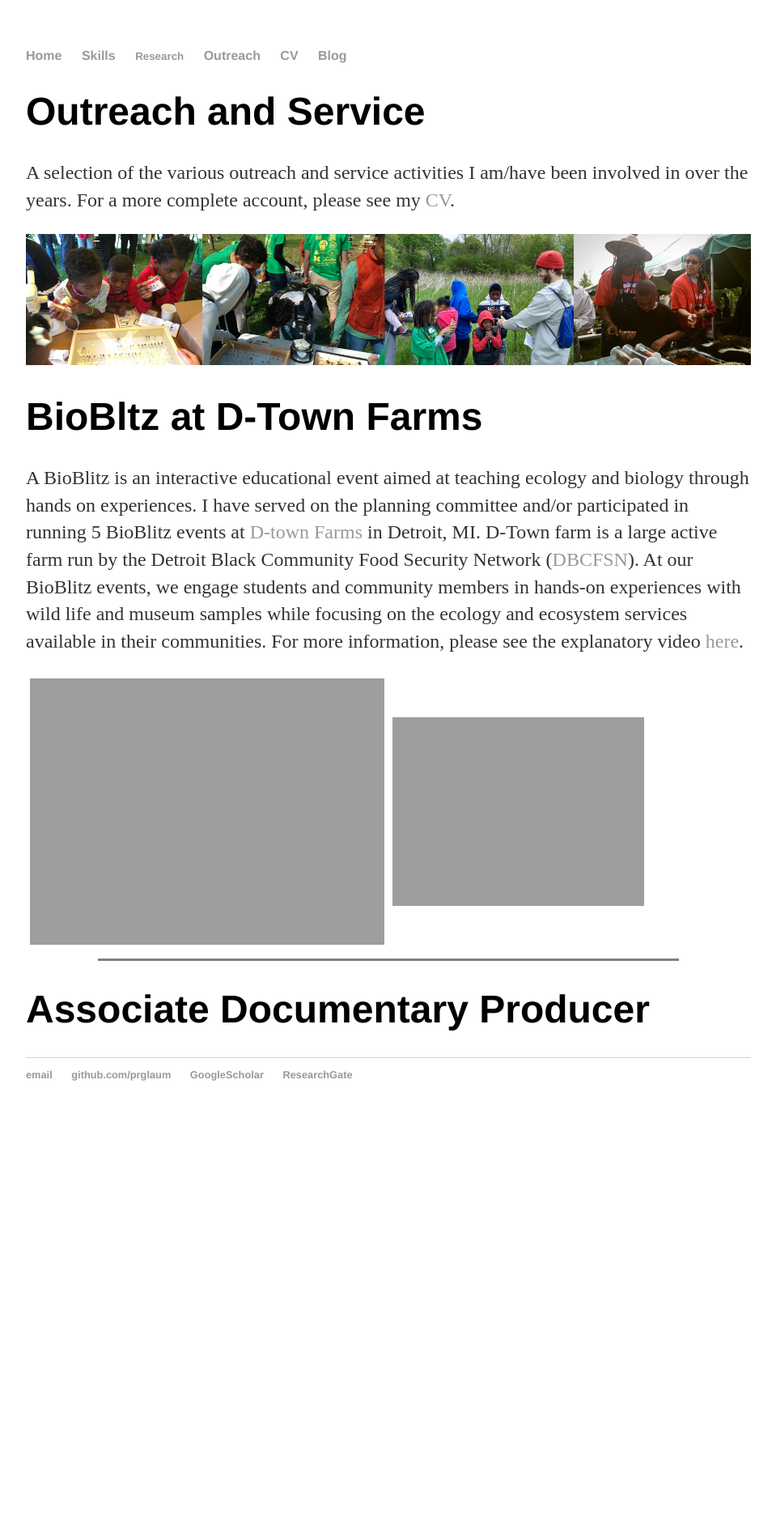
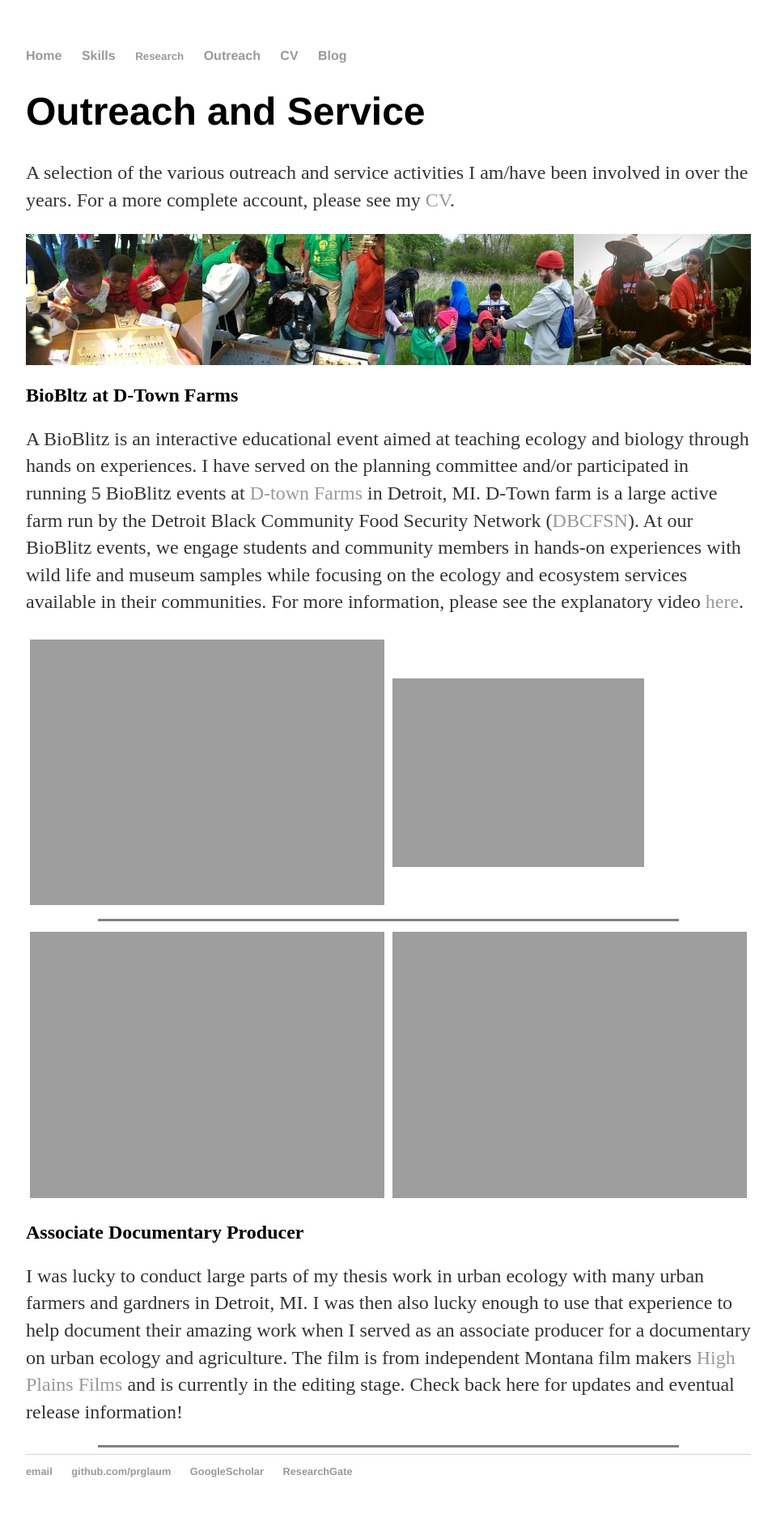
Before and after one commit to prglaum/prglaum.github.io, a Jekyll site: the page built from outreach/index.html, in a window 1280 px wide. Shown: the whole page at 81% size, without its empty margins (160-1119 px from the left). Built offline with Jekyll 4.4.1, drawn with Linux system fonts in a browser that asks for light colours; before the commit the page ends 1395 px from its top, so only the background shows below that.

Commit message:
Update index.html

```diff
--- a/outreach/index.html
+++ b/outreach/index.html
@@ -10,7 +10,7 @@ title: Outreach & Service
 </div><!-- /.blurb -->
 
 <img src="{{site.url}}/docs/assets/images/bioBlitzBanner.PNG" alt="bioBlitzBanner" style="width:100%;">
-<h1>BioBltz at D-Town Farms </h1>
+<h2>BioBltz at D-Town Farms </h2>
 <p>A BioBlitz is an interactive educational event aimed at teaching ecology and biology through hands on experiences. I have served on the planning
 	committee and/or participated in running 5 BioBlitz events at <a href="https://www.d-townfarm.com/" target="_blank" rel="noopener noreferrer">D-town Farms</a> in Detroit, MI. D-Town farm is a large active farm run by the
 	Detroit Black Community Food Security Network (<a href="https://www.dbcfsn.org/" target="_blank" rel="noopener noreferrer">DBCFSN</a>). At our BioBlitz events, we engage students and community members in hands-on experiences
@@ -28,4 +28,20 @@ title: Outreach & Service
 
 <hr width="80%" align="center" size="3" NOSHADE="noshade">
 
-<h1>Associate Documentary Producer </h1>
+<div class="rowCentered">
+  <div class="columnTwo">
+    <img src="{{site.url}}/docs/assets/images/docInterview.PNG" alt="bioBlitzCircle" style="width:100%">
+  </div>
+  <div class="columnTwo">
+    <img src="{{site.url}}/docs/assets/images/docDrone.png" alt="bioBlitzChat" style="width:100%">
+  </div>
+</div>
+
+<h2>Associate Documentary Producer </h2>
+
+<p>I was lucky to conduct large parts of my thesis work in urban ecology with many urban farmers and gardners in Detroit, MI. I was then also lucky enough
+	to use that experience to help document their amazing work when I served as an associate producer for a documentary on urban ecology and agriculture.
+	The film is from independent Montana film makers <a href="http://www.highplainsfilms.org/" target="_blank" rel="noopener noreferrer">High Plains Films</a>
+	and is currently in the editing stage. Check back here for updates and eventual release information!
+
+<hr width="80%" align="center" size="3" NOSHADE="noshade">
```
